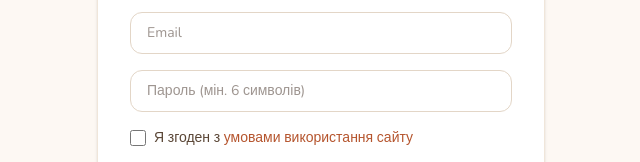
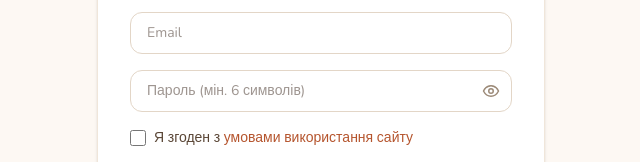
Before and after one commit to aimykola/mini.mihandmade, a Next.js app: page /register in a window 1280 px wide. Shown: the part 421-583 px from the top of the page, without its empty margins (319-959 px from the left). Built offline with nearby package versions, Linux system fonts and the light colour scheme; no server answers.

Commit message:
Register: add show/hide password eye toggle

```diff
--- a/src/app/register/page.tsx
+++ b/src/app/register/page.tsx
@@ -5,12 +5,21 @@ import { useRouter } from 'next/navigation';
 import Link from 'next/link';
 import { supabase } from '@/lib/supabase';
 
+const EyeIcon = (
+  <svg xmlns="http://www.w3.org/2000/svg" width="18" height="18" viewBox="0 0 24 24" fill="none" stroke="currentColor" strokeWidth="2" strokeLinecap="round" strokeLinejoin="round"><path d="M2 12s3.5-7 10-7 10 7 10 7-3.5 7-10 7-10-7-10-7Z"/><circle cx="12" cy="12" r="3"/></svg>
+);
+
+const EyeOffIcon = (
+  <svg xmlns="http://www.w3.org/2000/svg" width="18" height="18" viewBox="0 0 24 24" fill="none" stroke="currentColor" strokeWidth="2" strokeLinecap="round" strokeLinejoin="round"><path d="M9.9 4.24A9.12 9.12 0 0 1 12 4c6.5 0 10 7 10 7a13.16 13.16 0 0 1-1.67 2.68"/><path d="M6.61 6.61A13.526 13.526 0 0 0 2 12s3.5 7 10 7a9.74 9.74 0 0 0 5.39-1.61"/><line x1="2" y1="2" x2="22" y2="22"/></svg>
+);
+
 export default function RegisterPage() {
   const router = useRouter();
   const [fullName, setFullName] = useState('');
   const [phone, setPhone] = useState('');
   const [email, setEmail] = useState('');
   const [password, setPassword] = useState('');
+  const [showPw, setShowPw] = useState(false);
   const [agree, setAgree] = useState(false);
   const [error, setError] = useState('');
   const [success, setSuccess] = useState(false);
@@ -67,7 +76,10 @@ export default function RegisterPage() {
           <input type="text" required placeholder="Ім'я та прізвище" value={fullName} onChange={(e) => setFullName(e.target.value)} className="w-full rounded-xl border border-[#e3d6c7] px-4 py-2.5 text-sm focus:outline-none focus:ring-2 focus:ring-[#e8a87c]" />
           <input type="tel" placeholder="Телефон" value={phone} onChange={(e) => setPhone(e.target.value)} className="w-full rounded-xl border border-[#e3d6c7] px-4 py-2.5 text-sm focus:outline-none focus:ring-2 focus:ring-[#e8a87c]" />
           <input type="email" required placeholder="Email" value={email} onChange={(e) => setEmail(e.target.value)} className="w-full rounded-xl border border-[#e3d6c7] px-4 py-2.5 text-sm focus:outline-none focus:ring-2 focus:ring-[#e8a87c]" />
-          <input type="password" required placeholder="Пароль (мін. 6 символів)" value={password} onChange={(e) => setPassword(e.target.value)} className="w-full rounded-xl border border-[#e3d6c7] px-4 py-2.5 text-sm focus:outline-none focus:ring-2 focus:ring-[#e8a87c]" />
+          <div className="relative">
+            <input type={showPw ? 'text' : 'password'} required placeholder="Пароль (мін. 6 символів)" value={password} onChange={(e) => setPassword(e.target.value)} className="w-full rounded-xl border border-[#e3d6c7] px-4 py-2.5 pr-11 text-sm focus:outline-none focus:ring-2 focus:ring-[#e8a87c]" />
+            <button type="button" onClick={() => setShowPw((v) => !v)} aria-label={showPw ? 'Сховати пароль' : 'Показати пароль'} className="absolute right-3 top-1/2 -translate-y-1/2 text-[#9c8a78] hover:text-[#b5552e]">{showPw ? EyeOffIcon : EyeIcon}</button>
+          </div>
           <label className="flex items-start gap-2 text-sm text-[#5a4636] cursor-pointer select-none">
             <input type="checkbox" checked={agree} onChange={(e) => setAgree(e.target.checked)} className="mt-0.5 h-4 w-4 shrink-0 accent-[#b5552e]" />
             <span>Я згоден з <Link href="/terms" className="text-[#b5552e] font-medium hover:underline">умовами використання сайту</Link></span>
```
